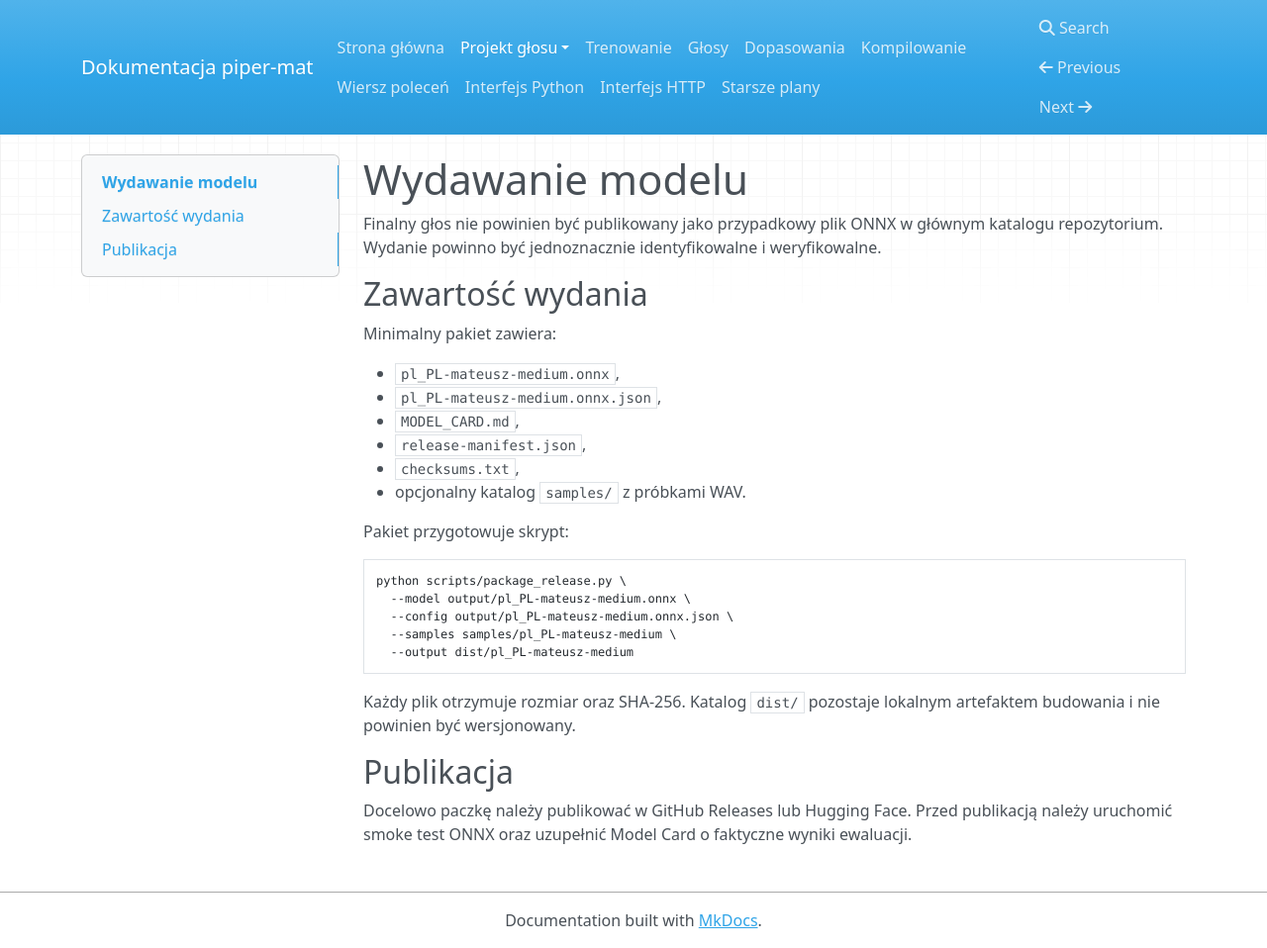
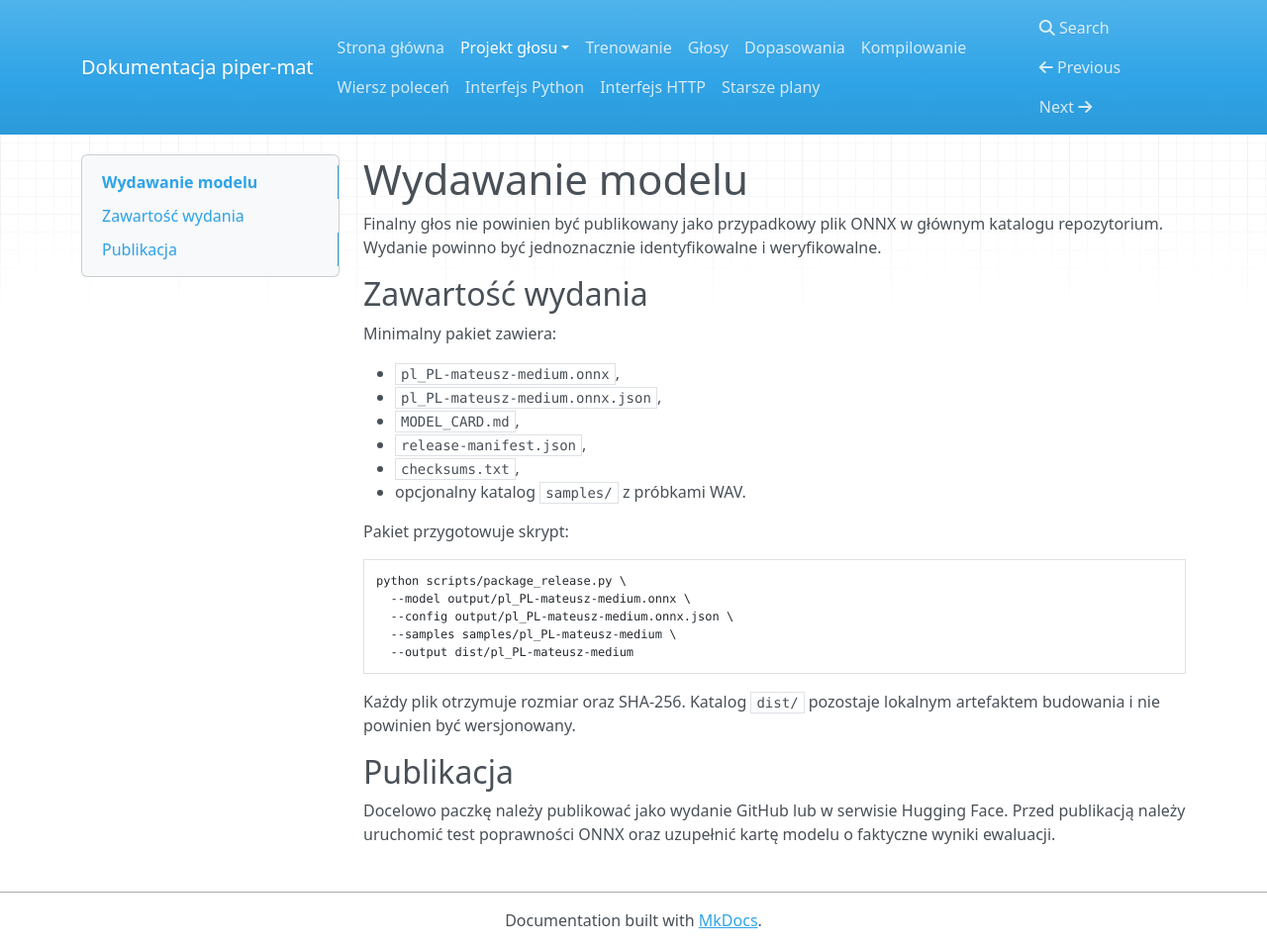
Before and after one commit to MatPomGit/piper-mat, an MkDocs documentation site: the page built from docs/RELEASES.md, in a window 1280 px wide and 958 px high. Shown: the whole window at 99% size. Built offline with MkDocs 1.6.1, drawn with Linux system fonts in a browser that asks for light colours; nearby versions of some CDN libraries.

Commit message:
Spolszcz dokumentację wydań

```diff
--- a/docs/RELEASES.md
+++ b/docs/RELEASES.md
@@ -27,4 +27,4 @@ Każdy plik otrzymuje rozmiar oraz SHA-256. Katalog `dist/` pozostaje lokalnym a
 
 ## Publikacja
 
-Docelowo paczkę należy publikować w GitHub Releases lub Hugging Face. Przed publikacją należy uruchomić smoke test ONNX oraz uzupełnić Model Card o faktyczne wyniki ewaluacji.
+Docelowo paczkę należy publikować jako wydanie GitHub lub w serwisie Hugging Face. Przed publikacją należy uruchomić test poprawności ONNX oraz uzupełnić kartę modelu o faktyczne wyniki ewaluacji.
```
